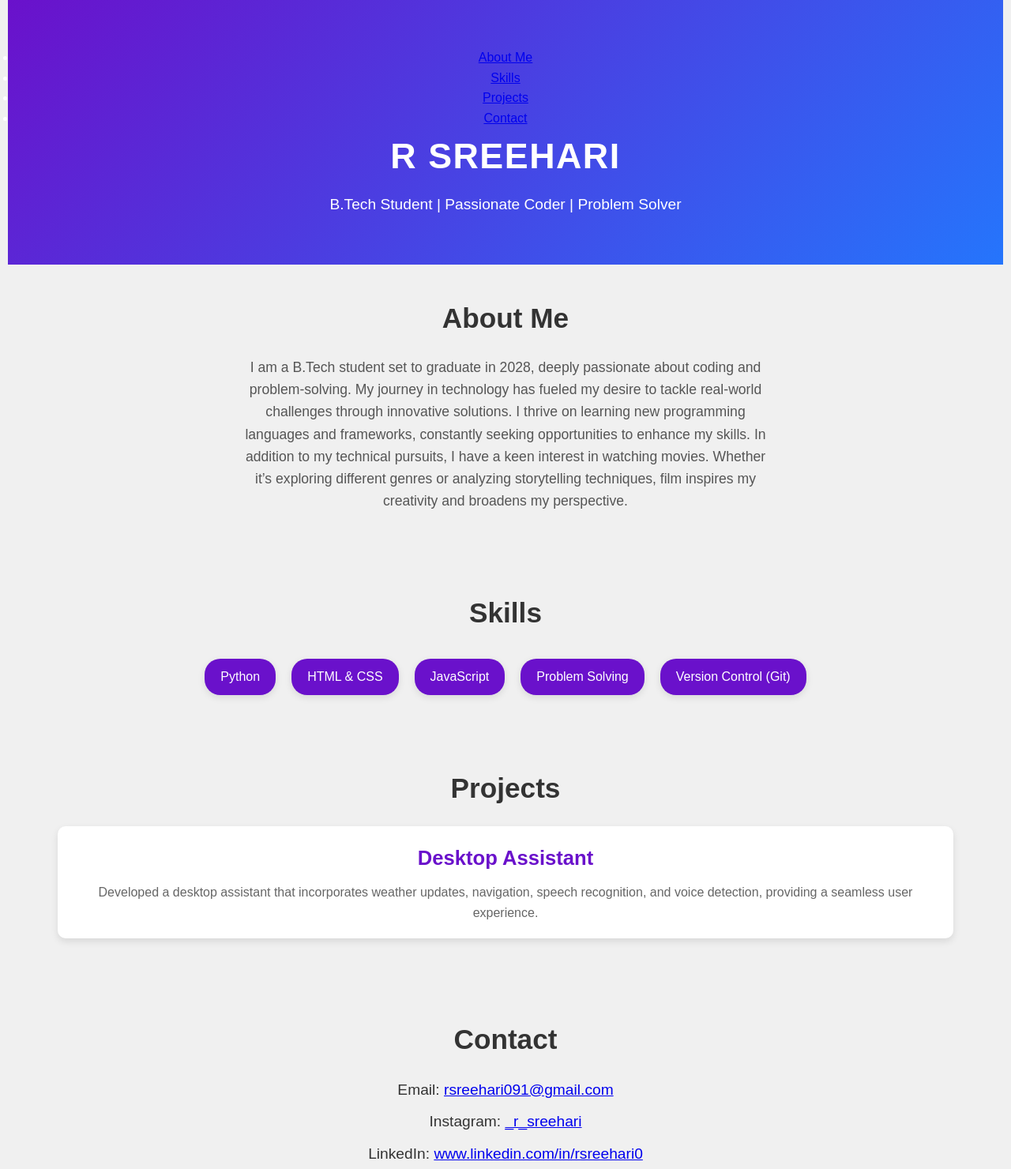
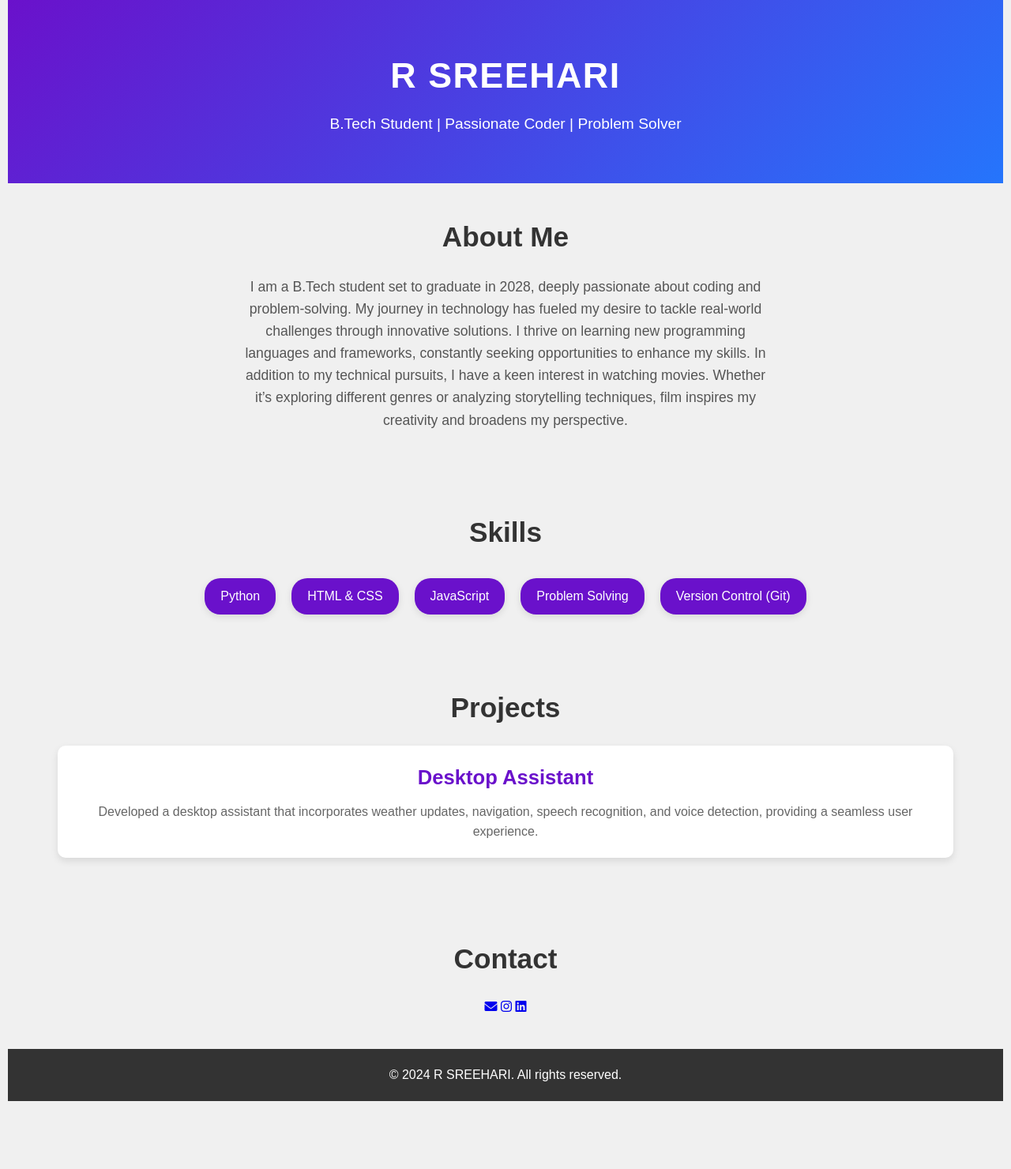
Before and after one commit to rsreehari/Portfolio-, a plain HTML site: page index.html in a window 1280 px wide. Shown: the top 1480 px of the page at 79% size. After the commit the page ends 1394 px from the top, so only its background shows below. Drawn offline with Linux system fonts and the light colour scheme.

Commit message:
Update index.html

```diff
--- a/index.html
+++ b/index.html
@@ -6,17 +6,10 @@
     <meta http-equiv="X-UA-Compatible" content="ie=edge">
     <title>Portfolio - R SREEHARI</title>
     <link rel="stylesheet" href="style.css">
+    <link href="https://cdnjs.cloudflare.com/ajax/libs/font-awesome/6.0.0-beta3/css/all.min.css" rel="stylesheet">
 </head>
 <body>
     <header>
-        <nav>
-            <ul>
-                <li><a href="#about">About Me</a></li>
-                <li><a href="#skills">Skills</a></li>
-                <li><a href="#projects">Projects</a></li>
-                <li><a href="#contact">Contact</a></li>
-            </ul>
-        </nav>
         <h1>R SREEHARI</h1>
         <p>B.Tech Student | Passionate Coder | Problem Solver</p>
     </header>
@@ -52,9 +45,11 @@
 
     <section id="contact">
         <h2>Contact</h2>
-        <p>Email: <a href="mailto:rsreehari091@gmail.com">rsreehari091@gmail.com</a></p>
-        <p>Instagram: <a href="https://instagram.com/_r_sreehari" target="_blank">_r_sreehari</a></p>
-        <p>LinkedIn: <a href="https://www.linkedin.com/in/rsreehari0" target="_blank">www.linkedin.com/in/rsreehari0</a></p>
+        <div class="social-links">
+            <a href="mailto:rsreehari091@gmail.com" target="_blank"><i class="fas fa-envelope"></i></a>
+            <a href="https://instagram.com/_r_sreehari" target="_blank"><i class="fab fa-instagram"></i></a>
+            <a href="https://www.linkedin.com/in/rsreehari0" target="_blank"><i class="fab fa-linkedin"></i></a>
+        </div>
     </section>
 
     <footer>
```
